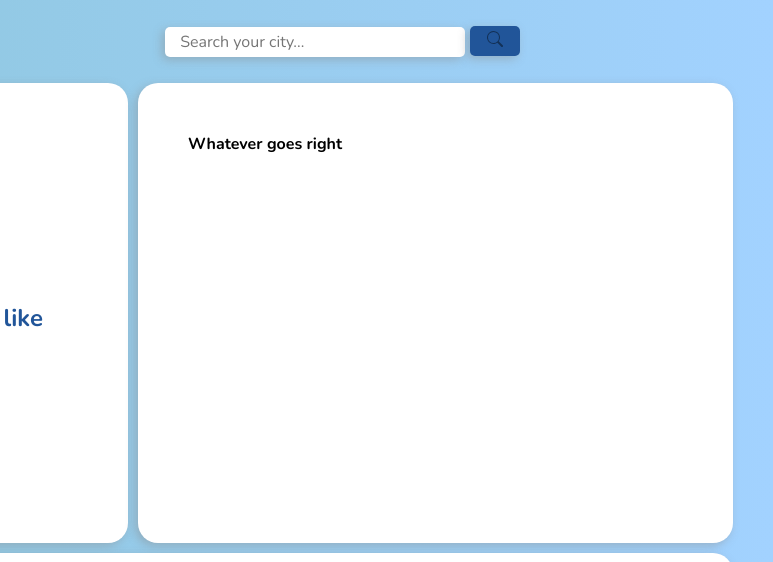
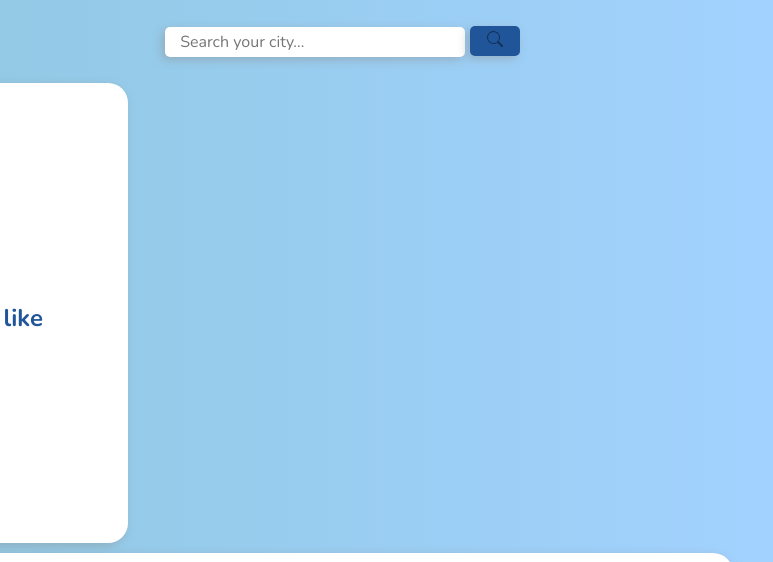
Before and after one commit to IsiNavarro/odin-weatherAPI-app, a website built with webpack: page src/index.html in a window 1280 px wide. Shown: the top 562 px of the page, 507-1280 px from the left. Built offline with nearby package versions, Linux system fonts and the light colour scheme; no server answers.

Commit message:
Comment right display

```diff
--- a/src/index.html
+++ b/src/index.html
@@ -57,7 +57,7 @@
             <div>Feels like <span id="feels-like"></span></div>
           </div>
         </div>
-        <div class="right">Whatever goes right</div>
+        <!--<div class="right">Whatever goes right</div>-->
         <div class="week">
           <h3>Weekly Forecast</h3>
           <div id="week-forecast">
```
Also changed, not shown: dist/index.html.
